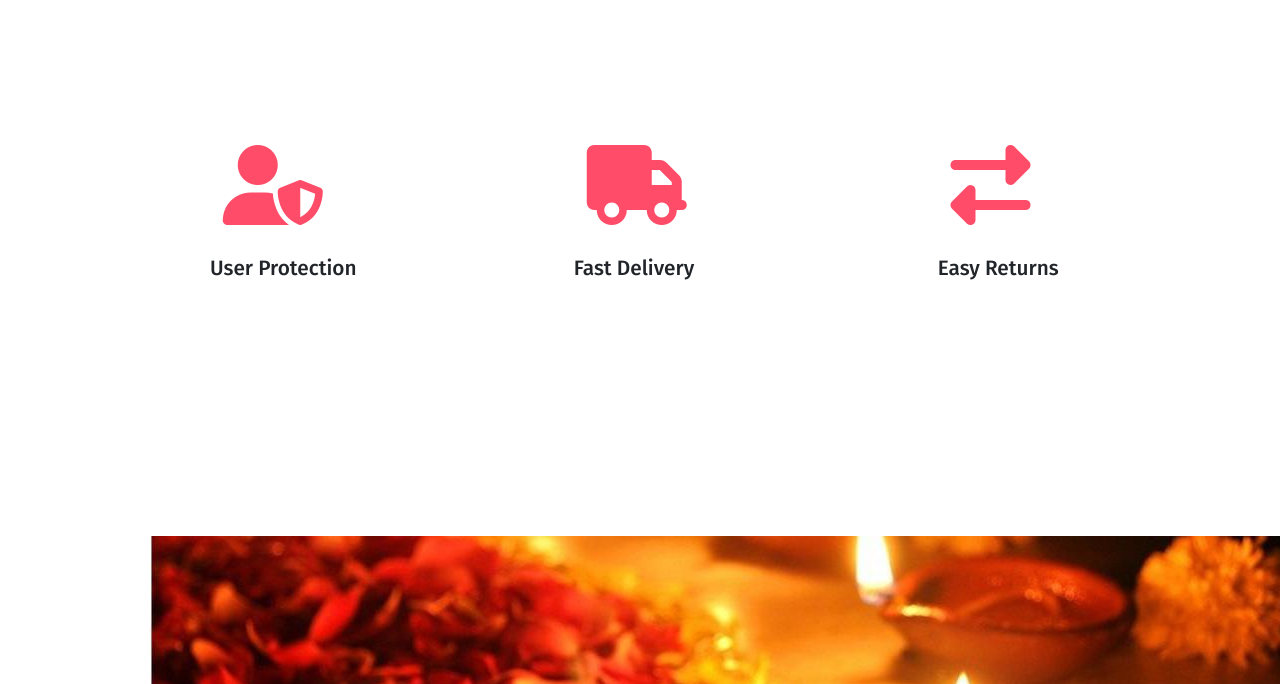
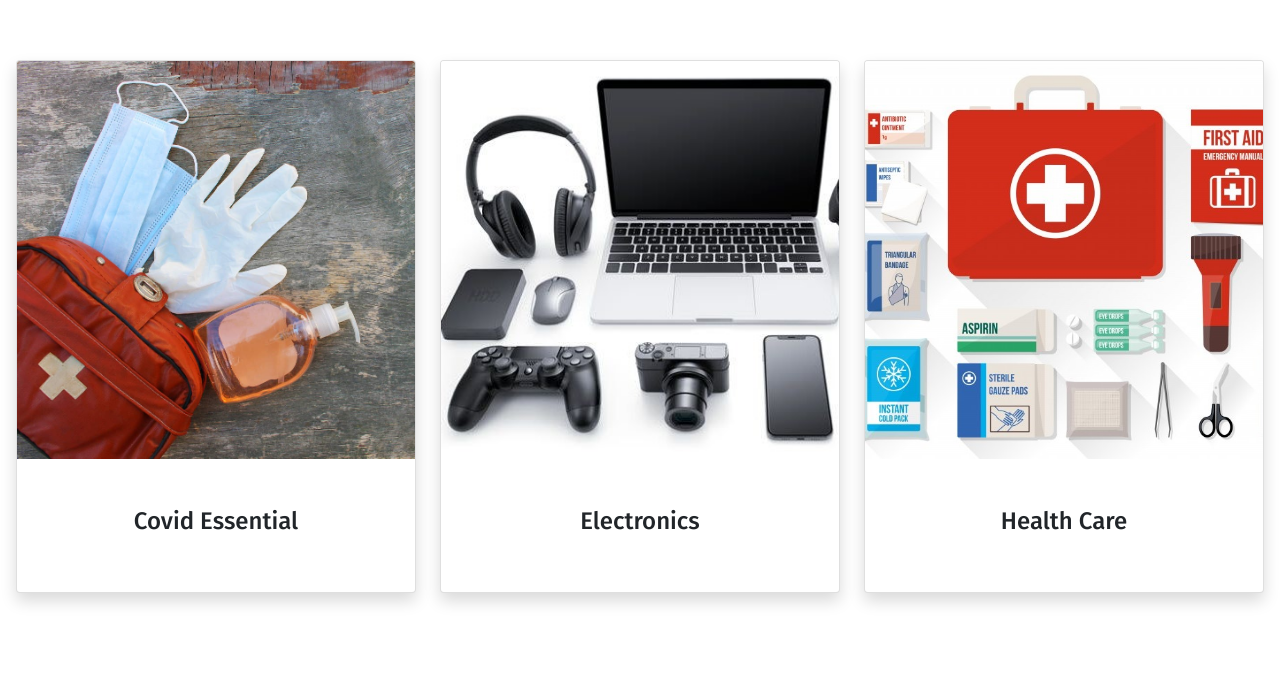
Before and after one commit to P-G8911/Ecommerce-Website, a React (Create React App) app: page /home in a window 1280 px wide. Shown: the part 636-1320 px from the top of the page. Built offline with nearby package versions, Linux system fonts and the light colour scheme.

Commit message:
Cards working

```diff
--- /dev/null
+++ b/src/Cards/card-style.css
@@ -0,0 +1,24 @@
+/* body{
+    background: radial-gradient(#e5e5e5, #ffff, #e5e5e5);
+} */
+
+.card{
+    width: 25rem;
+}
+
+.card:hover{
+    box-shadow: 5px 10px 20px 1px rgba(0,0,0,0.253) !important;
+}
+
+.card-body{
+    padding: 3rem 0 !important;
+}
+
+.card-text{
+    font-size: 0.9rem;
+    padding: 0.4rem 1.9rem;
+}
+
+.container-fluid.row{
+    padding-top: 6rem;
+}
--- /dev/null
+++ b/src/Cards/cardUI.jsx
@@ -0,0 +1,24 @@
+import React from 'react';
+import './card-style.css';
+
+const Card = props => {
+    return (
+        <div className= "card text-center shadow">
+            <div className = "overflow">
+                <img src={props.imgsrc} alt = "image 1" className = 'card-img-top'/>
+            </div>
+
+            <div className = "card-body text-dark">
+                <h4 className='card-title'>{props.title}</h4>
+                {/* <p className='card-text text-secondary'>
+                    jdjjfbafbabaabjbfhaifheqhfaef8ihihigvgvh
+                    fjfuohafhaihhuahaghh
+                </p>
+                <a href="#" className = "btn btn-outline-success"> go anywhere </a> */}
+            </div>
+
+        </div>
+    );
+}
+
+export default Card;
--- /dev/null
+++ b/src/Cards/cards.jsx
@@ -0,0 +1,24 @@
+import React, { Component } from 'react'
+import Card from './cardUI'
+
+class Cards extends React.Component{
+    render(){
+        return (
+            <div className='container-fluid d-flex justify-content-center'>
+                <div className='row'>
+                    <div className='col-md-4'>
+                        <Card imgsrc = '/assets/covid-essentials.jpg' title = 'Covid Essential'/>
+                    </div>
+                    <div className='col-md-4'>
+                        <Card imgsrc = '/assets/electronics.jpg' title = 'Electronics'/>
+                    </div>
+                    <div className='col-md-4'>
+                        <Card imgsrc = '/assets/first-aid.jpg' title = 'Health Care'/>
+                    </div>
+                </div>
+            </div>
+        );
+    }
+}
+
+export default Cards;
--- a/src/index.css
+++ b/src/index.css
@@ -73,9 +73,9 @@ body, html, .App, #root, .auth-wrapper {
   position: relative;
 }
 
-.row{
+/* .row{
   padding-left: 15%;
-}
+} */
 
 .feature-box {
   padding: 5%;
--- a/src/index.js
+++ b/src/index.js
@@ -4,6 +4,7 @@ import './index.css';
 import App from './App';
 import reportWebVitals from './reportWebVitals';
 import '@fortawesome/fontawesome-free/css/all.min.css';
+import '../node_modules/bootstrap/dist/css/bootstrap.min.css';
 
 const root = ReactDOM.createRoot(document.getElementById('root'));
 root.render(
--- a/src/pages/Home.js
+++ b/src/pages/Home.js
@@ -2,11 +2,7 @@ import React, { Component } from "react";
 import Carousel from "react-bootstrap/Carousel";
 import "../index.css";
 import NavBar from "../components/NavBar";
-// import CategoryCard from "../components/CategoryCard";
-// import { Container } from "react-bootstrap";
-// import Slider from "react-slick";
-// import "slick-carousel/slick/slick.css";
-// import "slick-carousel/slick/slick-theme.css";
+import Cards from '../Cards/cards.jsx';
 
 export default class Home extends Component {
   render() {
@@ -41,12 +37,9 @@ export default class Home extends Component {
           </Carousel.Item>
         </Carousel>
 
+        <Cards/>
 
-        <section
-          className="white-section"
-          id="features"
-          style={{ marginTop: "30px" }}
-        >
+        <section className="white-section" id="features">
           <div className="container-fluid">
             <div className="row">
               <div className="feature-box col-lg-4">
```
